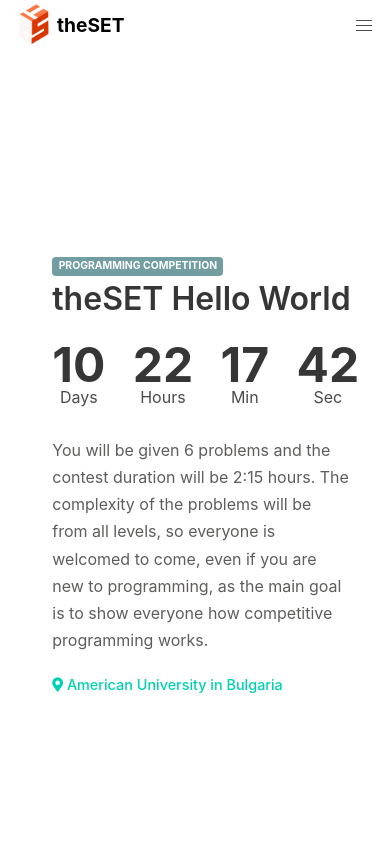
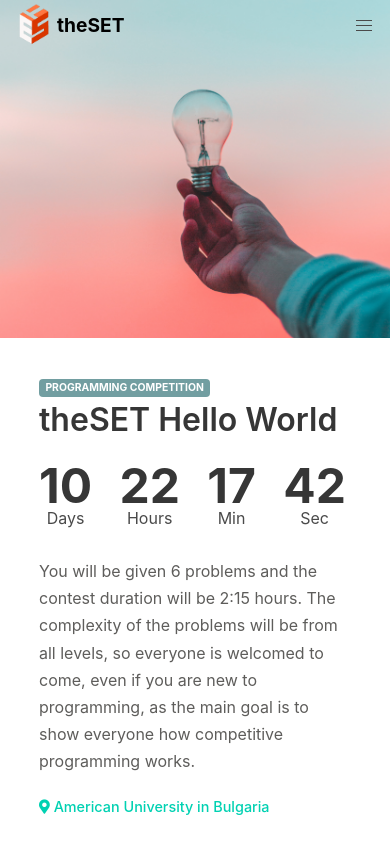
Before and after one commit to OrgesMihaj/theSET, a React (Create React App) app: page / in a window 390 px wide. Shown: the top 844 px of the page. Built offline with nearby package versions, Linux system fonts and the light colour scheme; no server answers.

Commit message:
Working on responsiveness in the Promotion.scss

```diff
--- a/src/assets/sass/App.scss
+++ b/src/assets/sass/App.scss
@@ -76,6 +76,7 @@
 @import '../../../node_modules/bulma/sass/components/modal.sass';
 @import '../../../node_modules/bulma/sass/grid/columns.sass';
 @import './objects/countdown.scss';
+@import './objects/columns.scss';
 
 
 // Components
--- a/src/assets/sass/components/promotion.scss
+++ b/src/assets/sass/components/promotion.scss
@@ -1,11 +1,31 @@
+// - - - - - - - - - - - - - - - - - - - - - - - -
+// Promotion
+// - - - - - - - - - - - - - - - - - - - - - - - -
+
 .promotion {
     display: flex;
         flex-direction: column;
-        justify-content: center;
-    margin-left: 13.4%;
+
+        // Not centered for mobile devices.
+        @include min-device(tablet) {
+            justify-content: center;
+            height: 100vh;
+        }
+
+    margin-left: 10%;
     margin-right: 10%;
-    height: 100vh;
 
+    @include max-device(tablet) {
+        margin-top: 10%;
+    }
+
+    // Align promotion text and logo on the
+    // same line for desktop devices.
+    @include min-device(desktop) {
+        margin-left: 13.7%;
+    }
+
+    // Display tournament's category.
     .promotion__tag {
         display: inline-block;
         background: $primary;
@@ -28,6 +48,20 @@
         font-size: 0.9rem;
         font-weight: 500;
     }
+
+    @at-root .columns {
+
+        @include max-device(tablet) {
+            display: flex;
+            flex-direction: column-reverse;
+
+            .promotion__image {
+                height: 40vh;
+                margin-top: -52px;
+            }
+        }
+    } /* </@at-root> */
+
 } /* </promotion__text> */
 
 .promotion__image {
--- /dev/null
+++ b/src/assets/sass/objects/columns.scss
@@ -0,0 +1,4 @@
+// - - - - - - - - - - - - - - - - - - - - - - - -
+// Columns
+// Extend: columns object from Bulma
+// - - - - - - - - - - - - - - - - - - - - - - - -
```
